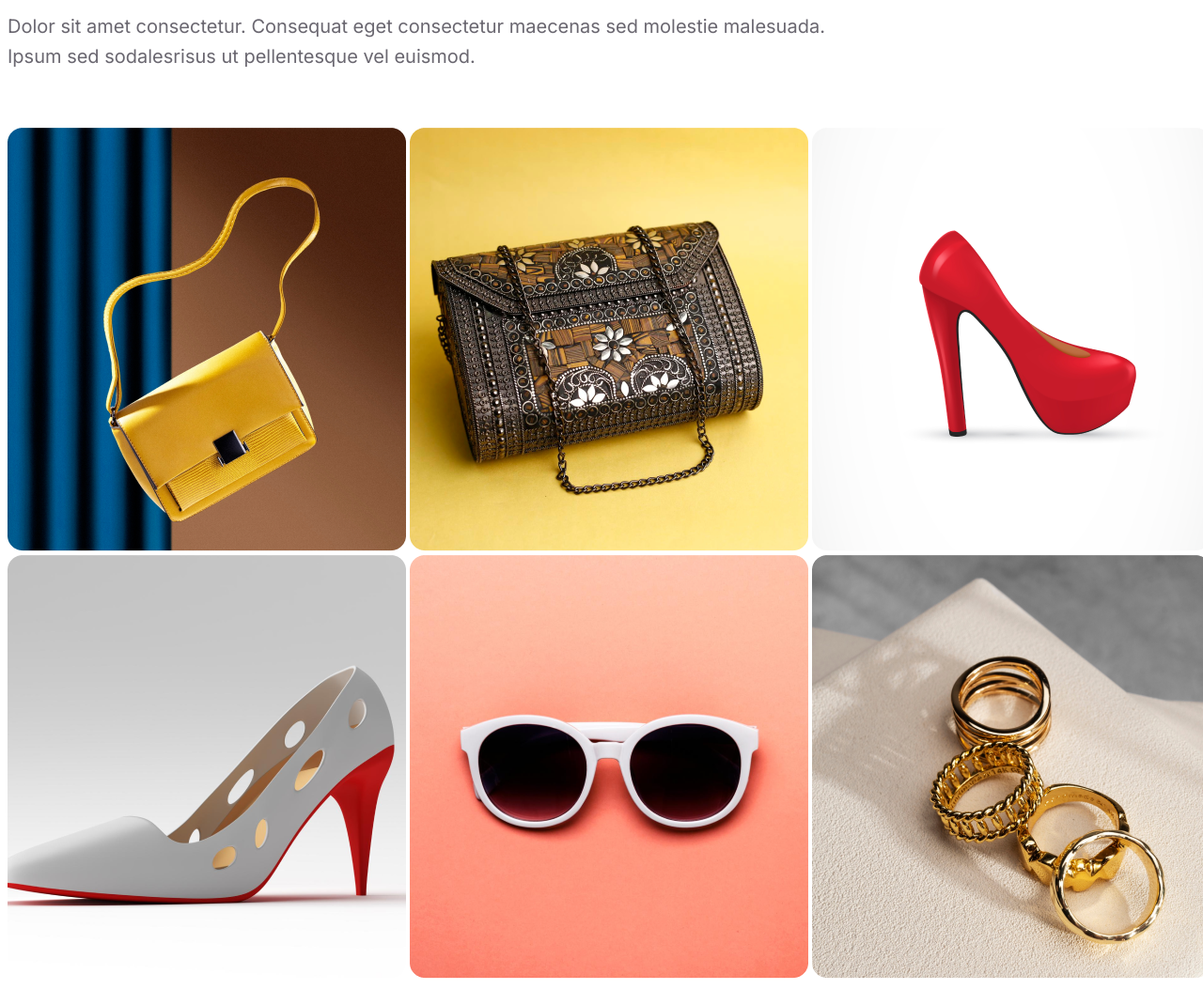
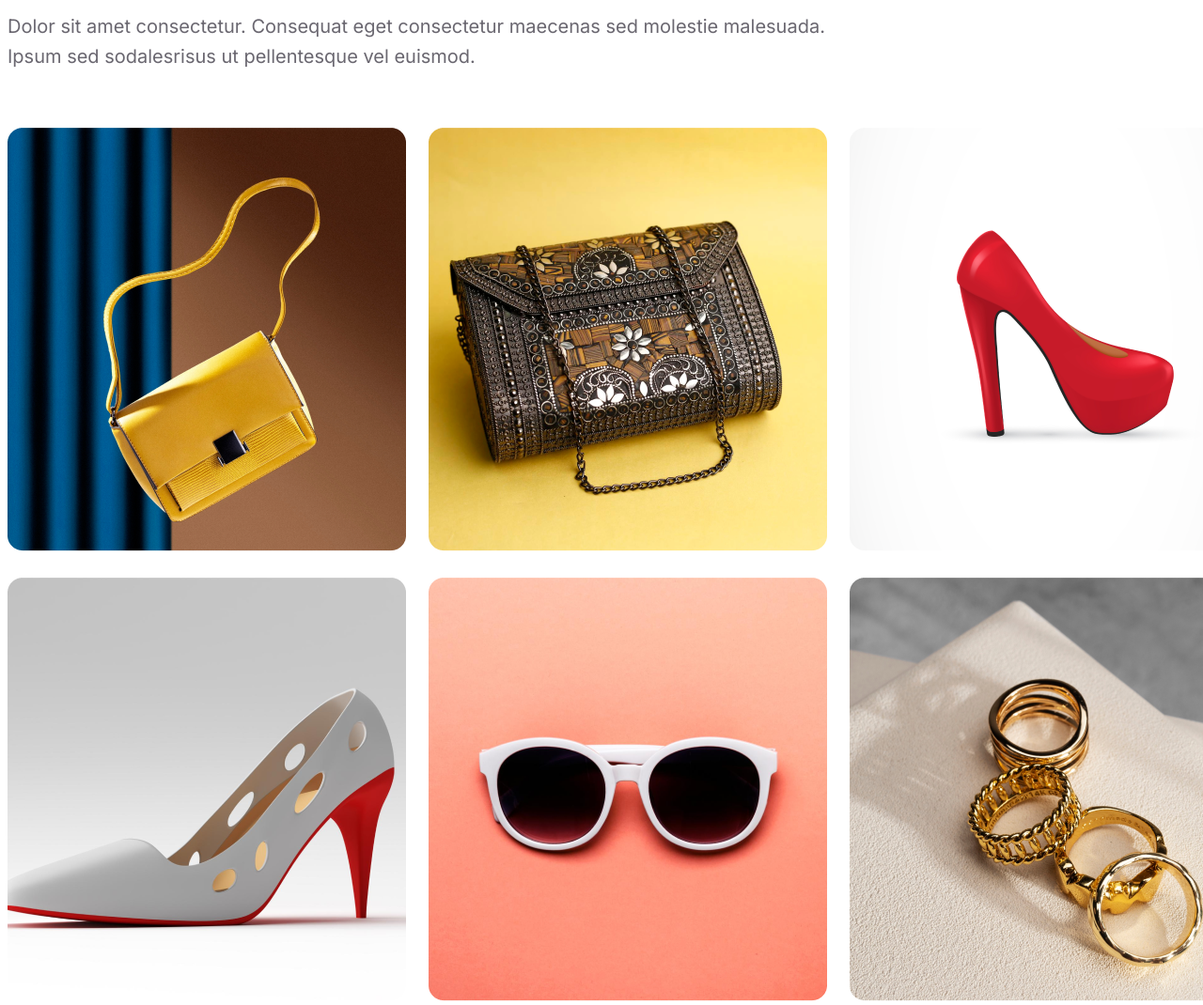
Before and after one commit to ulfat1234/B9A1-New-Year-New-Mission, a plain HTML site: page B9A1-New-Year-New-Mission/index.html in a window 1280 px wide. Shown: the part 3140-4210 px from the top of the page at 94% size. Before the commit the page ends 4186 px from the top, so only its background shows below. Drawn offline with Linux system fonts and the light colour scheme.

Commit message:
added portfolio section

```diff
--- a/B9A1-New-Year-New-Mission/index.html
+++ b/B9A1-New-Year-New-Mission/index.html
@@ -55,17 +55,34 @@
         <div class="portfolio-txt">
             <h5>THE BEST GIFTS</h5>
             <h1>Our Awesome Portfolio</h1>
-            <p>Dolor sit amet consectetur. Consequat eget consectetur maecenas sed molestie malesuada. Ipsum sed sodalesrisus ut pellentesque vel euismod.</p>
+            <p>Dolor sit amet consectetur. Consequat eget consectetur maecenas sed molestie malesuada. Ipsum sed
+                sodalesrisus ut pellentesque vel euismod.</p>
         </div>
 
+        <div class="image-container">
+            <div class="img-box1">
+                <div class="img-box">
+                    <img src="resources/Rectangle 3.png" alt="">
+                </div>
+                <div class="img-box">
+                    <img src="resources/Rectangle 4.png" alt="">
+                </div>
+                <div class="img-box">
+                    <img src="resources/Rectangle 5.png" alt="">
+                </div>
+            </div>
+            <div class="img-box2">
+                <div class="img-box">
+                    <img src="resources/Rectangle 6.png" alt="">
+                </div>
+                <div class="img-box">
+                    <img src="resources/Rectangle 7.png" alt="">
+                </div>
+                <div class="img-box">
+                    <img src="resources/Rectangle 8.png" alt="">
+                </div>
+            </div>
 
-        <div class="image-container">
-            <img src="resources/Rectangle 3.png" alt="">
-            <img src="resources/Rectangle 4.png" alt="">
-            <img src="resources/Rectangle 5.png" alt="">
-            <img src="resources/Rectangle 6.png" alt="">
-            <img src="resources/Rectangle 7.png" alt="">
-            <img src="resources/Rectangle 8.png" alt="">
         </div>
     </section>
 
--- a/B9A1-New-Year-New-Mission/styles/style.css
+++ b/B9A1-New-Year-New-Mission/styles/style.css
@@ -104,11 +104,17 @@ button {
     font-family: Inter;
     font-weight: 700;
     border-radius: 8px;
-    background-color: #F00;
+    background-color: rgb(255, 0, 0);
     padding: 16px 32px;
     color: #FFF;
     margin-left: 158px;
     cursor: pointer;
+    transition: 1s;
+}
+button:hover{
+    transform: scale(1.1);
+    background-color: rgb(11, 248, 7);
+
 }
 
 .party-container {
@@ -184,7 +190,22 @@ button {
     margin-bottom: 60px;
 }
 
-.img-container {
+.img-box1 {
+    display: flex;
+    justify-content: space-between;
+}
 
+.img-box {
+    transition: 1s;
+    cursor: pointer;
+}
 
+.img-box:hover {
+    transform: scale(1.1);
 }
+
+.img-box2 {
+    display: flex;
+    justify-content: space-between;
+    margin-top: 24px;
+}
```
